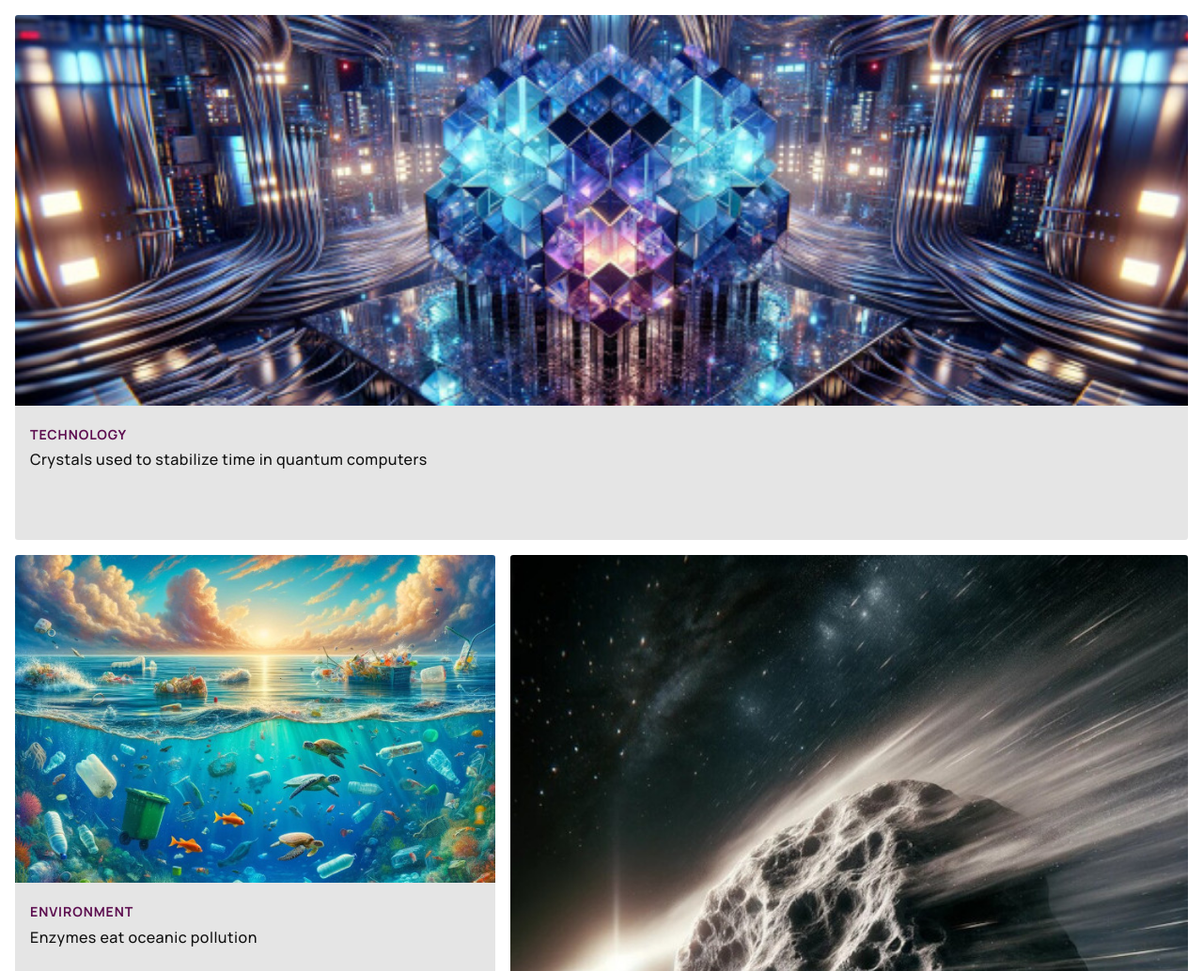
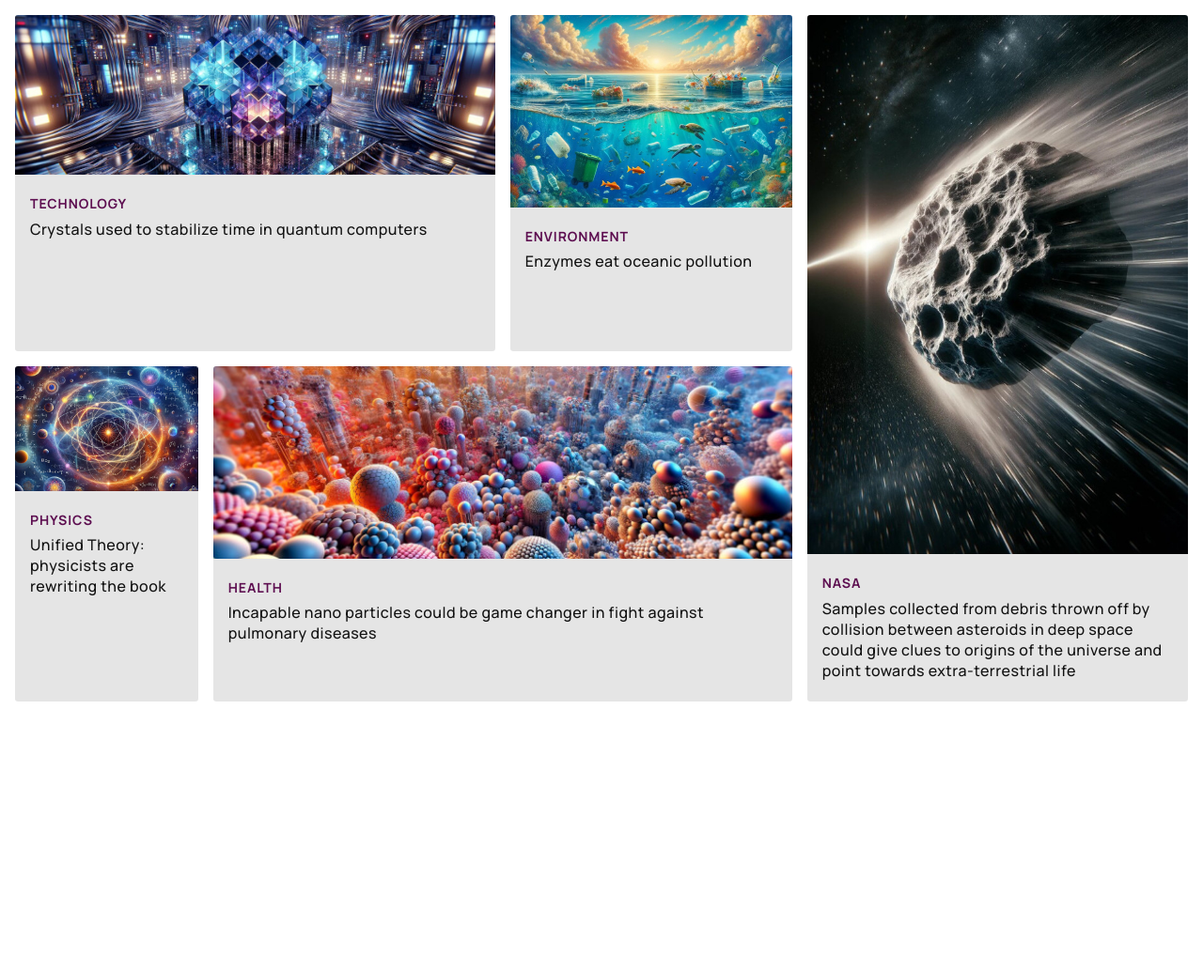
Before and after one commit to wasupon0/0505-grid-space, a plain HTML site: page index.html in a window 1280 px wide. Shown: the top 1034 px of the page at 94% size. Drawn offline with Linux system fonts and the light colour scheme.

Commit message:
fix: grid layout

```diff
--- a/index.css
+++ b/index.css
@@ -126,22 +126,22 @@ img {
   }
 
   .technology {
-    grid-column: 1 / -1;
+    grid-column: 1 / 6;
   }
 
   .environment {
-    grid-column: 1 / 6;
+    grid-column: 6 / 9;
   }
 
   .nasa {
-    grid-column: 6 / -1;
+    grid-column: 9 / -1;
   }
 
   .physics {
-    grid-column: 1 / 6;
+    grid-column: 1 / 3;
   }
 
   .health {
-    grid-column: 1 / -1;
+    grid-column: 3 / 9;
   }
 }
```
